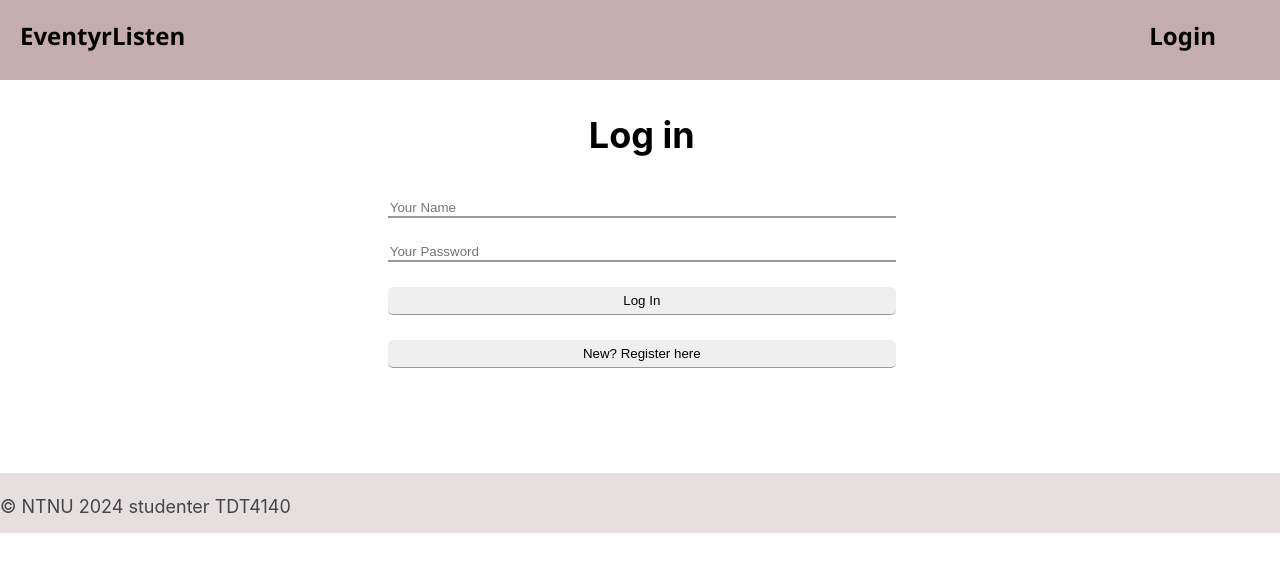
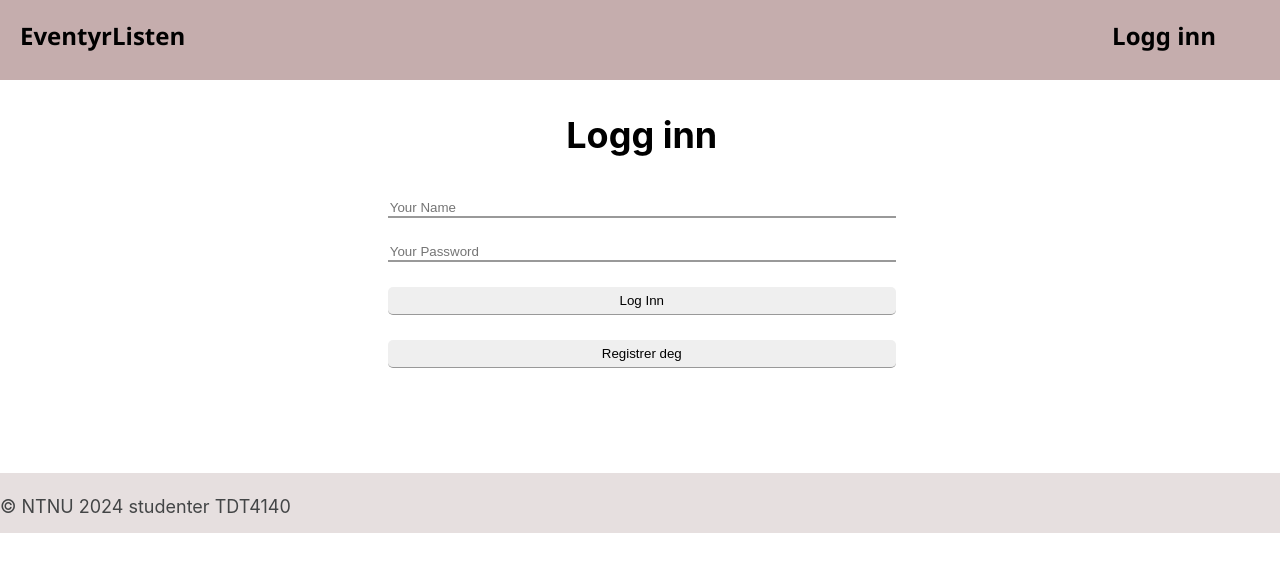
Before and after one commit to Tobiazo/travelapp, a React (Create React App) app in the folder client/travelapp/: page /Login in a window 1280 px wide. Shown: the top 572 px of the page. Built offline with nearby package versions, Linux system fonts and the light colour scheme; no server answers.

Commit message:
Finpusset farger og gjort om til norsk

```diff
--- a/client/travelapp/src/components/HeaderFooter/Button.jsx
+++ b/client/travelapp/src/components/HeaderFooter/Button.jsx
@@ -16,9 +16,9 @@ function Button(){
 
 
                 <div class="links">
-                <NavLink className="float" id="navlinklogginn" to ="/Login">{!bruker && "Login"}  </NavLink>
+                <NavLink className="float" id="navlinklogginn" to ="/Login">{!bruker && "Logg inn"}  </NavLink>
 
-                <NavLink className="float" id="navlinklogginn" to ="/Login"  onClick={LogOut}> {bruker && "LogOut"}  </NavLink>
+                <NavLink className="float" id="navlinklogginn" to ="/Login"  onClick={LogOut}> {bruker && "Logg ut"}  </NavLink>
             </div>
 
         </div>
--- a/client/travelapp/src/pages/Login.jsx
+++ b/client/travelapp/src/pages/Login.jsx
@@ -51,7 +51,7 @@ const Login = (props) => {
         <div class="container">
           <div class="signup-content">
             <div class="signup-form">
-              <h2 class="form-title">Log in</h2>
+              <h2 class="form-title">Logg inn</h2>
               <div class="form-group">
                 <label class="loginLabel" for="Username"></label>
                 <input
@@ -73,11 +73,11 @@ const Login = (props) => {
                 />
               </div>
               <div class="form-group form-button">
-                <button onClick={handleLogin}>Log In</button>
+                <button onClick={handleLogin}>Log Inn</button>
               </div>
               <div class="form-group form-button">
                 <NavLink to="/Register" style={{ textDecoration: "none" }}>
-                  <button>New? Register here</button>
+                  <button>Registrer deg</button>
                 </NavLink>
               </div>
             </div>
--- a/client/travelapp/src/pages/Register.jsx
+++ b/client/travelapp/src/pages/Register.jsx
@@ -69,7 +69,7 @@ const Register = (props) => {
         <div class="container">
             <div class="signup-content">
                 <div class="signup-form">
-                    <h2 class="form-title">Register</h2>
+                    <h2 class="form-title">Registrer deg</h2>
                     <div class="form-group">
                         <label for="Username"></label>
                         <input type="text" name="name" id="name" placeholder="Your Name"
@@ -86,7 +86,7 @@ const Register = (props) => {
                         onChange={(e) => setPassword1(e.target.value)}/>
                     </div>
                     <div class="form-group form-button">
-                        <button onClick = {handleSubmit} >Register</button>
+                        <button onClick = {handleSubmit} >Registrer</button>
                     </div>
                 </div>
             </div>
--- a/client/travelapp/src/styles/HeaderFooter.css
+++ b/client/travelapp/src/styles/HeaderFooter.css
@@ -77,5 +77,5 @@ img#sidetabimg2 {
 }
 
 a.float:hover {
-  color: red;
+  color:rgb(131, 159, 178);
 }
```
